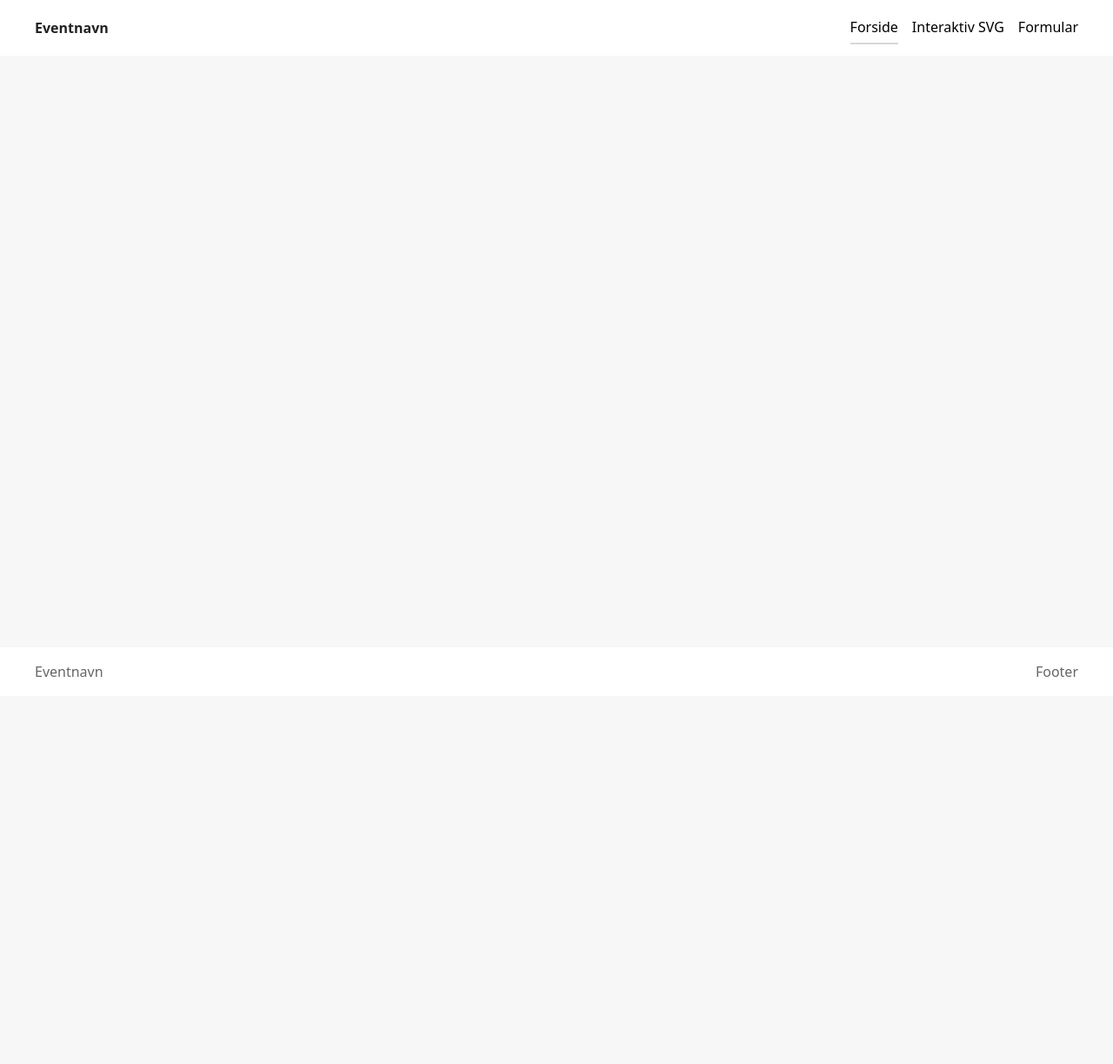
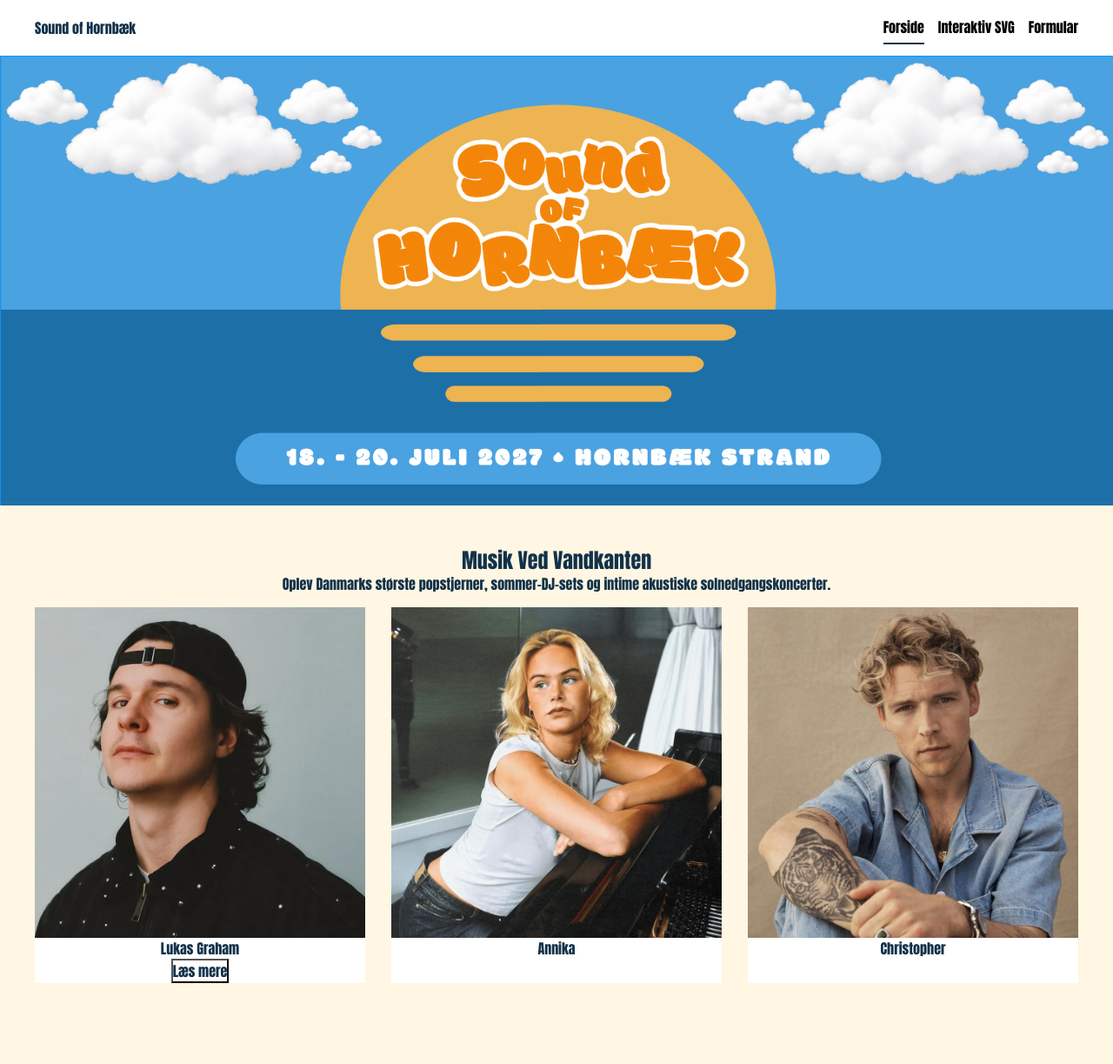
Before and after one commit to MMaymann7/strand_festival, a plain HTML site: page index.html in a window 1280 px wide. Shown: the top 1223 px of the page at 87% size. Before the commit the page ends 800 px from the top, so only its background shows below. Drawn offline with Linux system fonts and the light colour scheme.

Commit message:
forside-done

```diff
--- a/index.html
+++ b/index.html
@@ -4,7 +4,7 @@
 <head>
   <meta charset="UTF-8">
   <meta name="viewport" content="width=device-width, initial-scale=1.0">
-  <title>Eventnavn</title>
+  <title>Sound of Hornbæk | Strandfestival</title>
   <link rel="stylesheet" href="./starter.css">
   <link rel="stylesheet" href="./style.css">
 </head>
@@ -12,9 +12,9 @@
 <body>
   <header class="site-header">
     <div class="header-content">
-      <a class="site-logo" href="./">Eventnavn</a>
+      <a class="site-logo" href="./">Sound of Hornbæk</a>
       <nav class="site-nav">
-        <button>Menu</button>
+        <button popovertarget="menu">Menu</button>
         <ul class="menu" id="menu" popover>
           <li><a href="./" aria-current="page">Forside</a></li>
           <li><a href="./svg.html">Interaktiv SVG</a></li>
@@ -24,11 +24,56 @@
     </div>
   </header>
 
-  <main></main>
+  <main>
+    <section class="hero">
+      <div class="hero_content">
+        <img src="./imgs/forside_hero_img.png" alt="Hero Image">
+      </div>
+    </section>
+
+    <section class="forside_indhold">
+      <div class="forside_tekst">
+        <h1>Musik Ved Vandkanten</h1>
+
+        <p>Oplev Danmarks største popstjerner, sommer-DJ-sets og intime akustiske
+          solnedgangskoncerter.</p>
+      </div>
+
+      <div class="artists">
+        <div class="box1">
+          <img src="./imgs/lukasgraham_forside_billede.webp" alt="Lukas Graham">
+
+          <p>Lukas Graham</p>
+
+          <button class="btn" popovertarget="box1">
+            Læs mere
+          </button>
+        </div>
+
+        <div class="box2">
+          <img src="./imgs/annika_forside_billede.png" alt="Annika">
+
+          <p>Annika</p>
+        </div>
+
+        <div class="box3">
+          <img src="./imgs/christopher_forside_billede.jpg" alt="Christopher">
+
+          <p>Christopher</p>
+        </div>
+      </div>
+    </section>
+
+    <section class="svg_teaser">
+      <div>
+        <img class="svg_billede" src="./imgs/svg_forside_billede.png" alt="SVG">
+      </div>
+    </section>
+  </main>
 
   <footer class="site-footer">
     <div class="footer-content">
-      <p>Eventnavn</p>
+      <p>Sound of Hornbæk</p>
       <p>Footer</p>
     </div>
   </footer>
--- a/starter.css
+++ b/starter.css
@@ -8,7 +8,7 @@
 
 html {
   interpolate-size: allow-keywords;
-  font-family: system-ui, sans-serif;
+  font-family: Impact, Haettenschweiler, "Arial Narrow Bold", sans-serif;
   line-height: 1.5;
   -webkit-font-smoothing: antialiased;
 }
--- a/style.css
+++ b/style.css
@@ -1,10 +1,10 @@
 /* Variabler */
 html {
-  --color-page: #f7f7f7;
+  --color-page: #fff6e3;
   --color-surface: #fff;
-  --color-text: #222;
-  --color-muted: #666;
-  --color-border: #d8d8d8;
+  --color-text: #12324a;
+  --color-muted: var(--color-text);
+  --color-border: #12324a;
   --space-05: 0.5rem;
   --space-1: 1rem;
   --space-2: 2rem;
@@ -176,6 +176,7 @@ main > * {
   list-style: none;
   background: var(--color-surface);
   border: 1px solid var(--color-border);
+  position-area: bottom span-left;
   @media (width > 600px) {
     display: flex;
     gap: var(--space-1);
@@ -251,3 +252,61 @@ main > * {
   color: inherit;
   text-decoration: none;
 }
+
+/* Hero */
+.hero {
+  display: grid;
+  grid-template-columns: inherit;
+  grid-column: 1 / -1;
+  background: #4aa2e1;
+  padding: 0;
+  .hero_content {
+    grid-column: 1 / -1;
+  }
+}
+
+/* Forside indhold */
+.forside_indhold {
+  display: block;
+  gap: 10px;
+  .forside_tekst {
+    text-align: center;
+    font-size: 1rem;
+    font-weight: 700;
+    margin-bottom: 15px;
+  }
+}
+.artists {
+  display: flex;
+  gap: 30px;
+  .box1 {
+    display: block;
+    background-color: white;
+    text-align: center;
+    font-weight: 700;
+    font-size: 1rem;
+    width: auto;
+    height: auto;
+  }
+  .box2 {
+    display: block;
+    background-color: white;
+    text-align: center;
+    font-weight: 700;
+    font-size: 1rem;
+    width: auto;
+    height: auto;
+  }
+  .box3 {
+    display: block;
+    background-color: white;
+    text-align: center;
+    font-weight: 700;
+    font-size: 1rem;
+    width: auto;
+    height: auto;
+  }
+}
+.svg_teaser {
+  display: grid;
+}
```
Also changed, not shown: 404.html (+3 -3 lines), form.html (+4 -4 lines), opsamling.html (+4 -4 lines), svg.html (+5 -5 lines), imgs/annika_forside_billede.png (added), imgs/christopher_forside_billede.jpg (added), imgs/forside_hero_img.png (added), imgs/lukasgraham_forside_billede.webp (added), imgs/svg_forside_billede.png (added).
